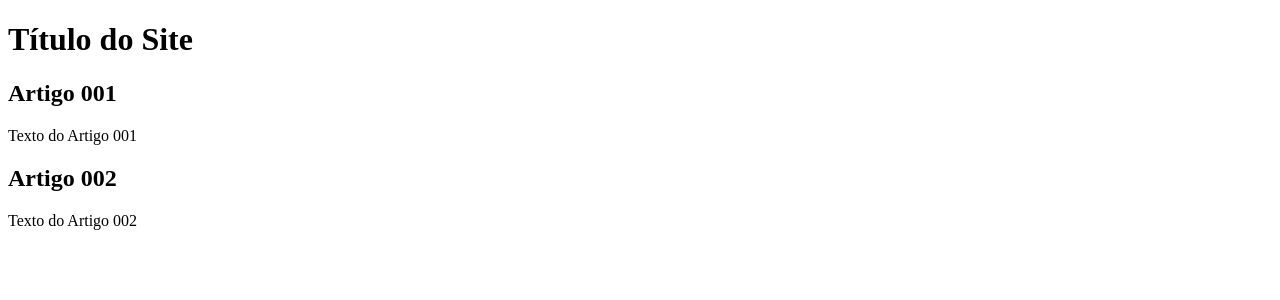
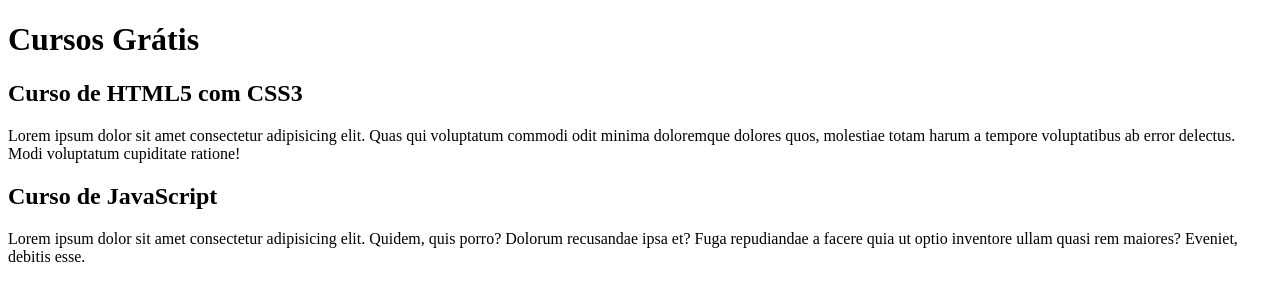
Before and after one commit to gabrielrdebarros/projeto-site, a plain HTML site: page index.html in a window 1280 px wide. Drawn offline with Linux system fonts and the light colour scheme.

Commit message:
Comecei a escrever o conteúdo

```diff
--- a/index.html
+++ b/index.html
@@ -9,15 +9,21 @@
 <body>
     <main>
         <header>
-            <h1>Título do Site</h1>
+            <h1>Cursos Grátis</h1>
         </header>
         <article>
-            <h2>Artigo 001</h2>
-            <p>Texto do Artigo 001</p>
+            <h2>Curso de HTML5 com CSS3</h2>
+            <p>Lorem ipsum dolor sit amet consectetur adipisicing elit.
+                 Quas qui voluptatum commodi odit minima doloremque dolores quos,
+                  molestiae totam harum a tempore voluptatibus ab error delectus.
+                   Modi voluptatum cupiditate ratione!</p>
         </article>
         <article>
-            <h2>Artigo 002</h2>
-            <p>Texto do Artigo 002</p>
+            <h2>Curso de JavaScript</h2>
+            <p>Lorem ipsum dolor sit amet consectetur adipisicing elit.
+                 Quidem, quis porro? Dolorum recusandae ipsa et?
+                  Fuga repudiandae a facere quia ut optio inventore ullam quasi rem maiores?
+                   Eveniet, debitis esse.</p>
         </article>
     </main>
 </body>
```
